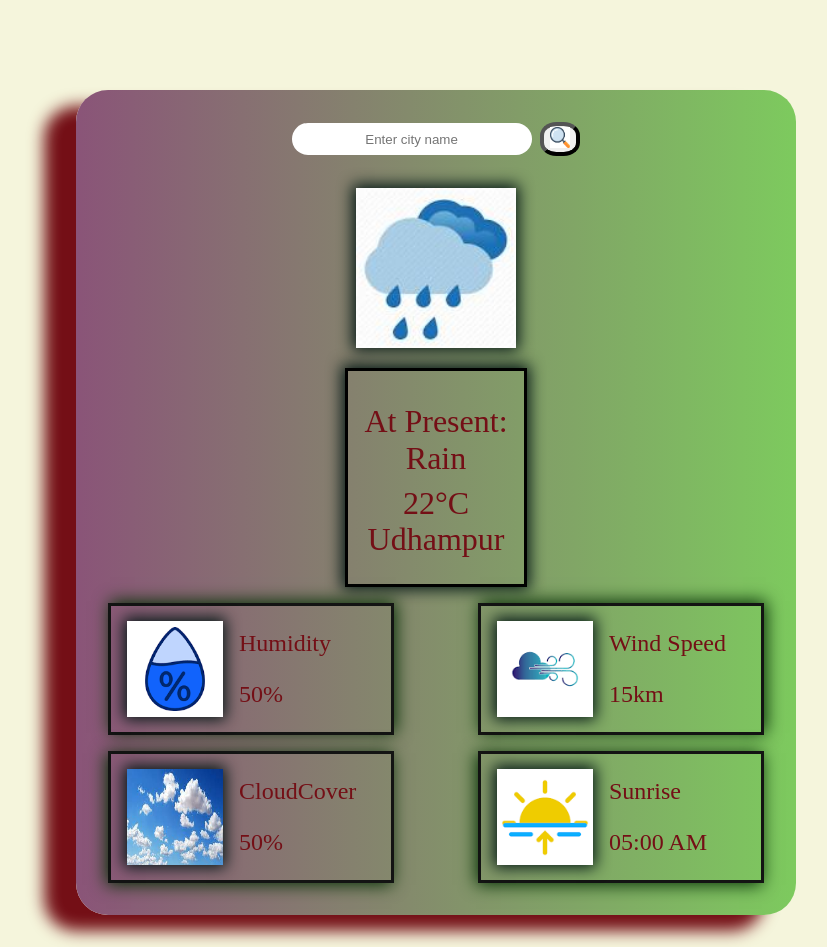
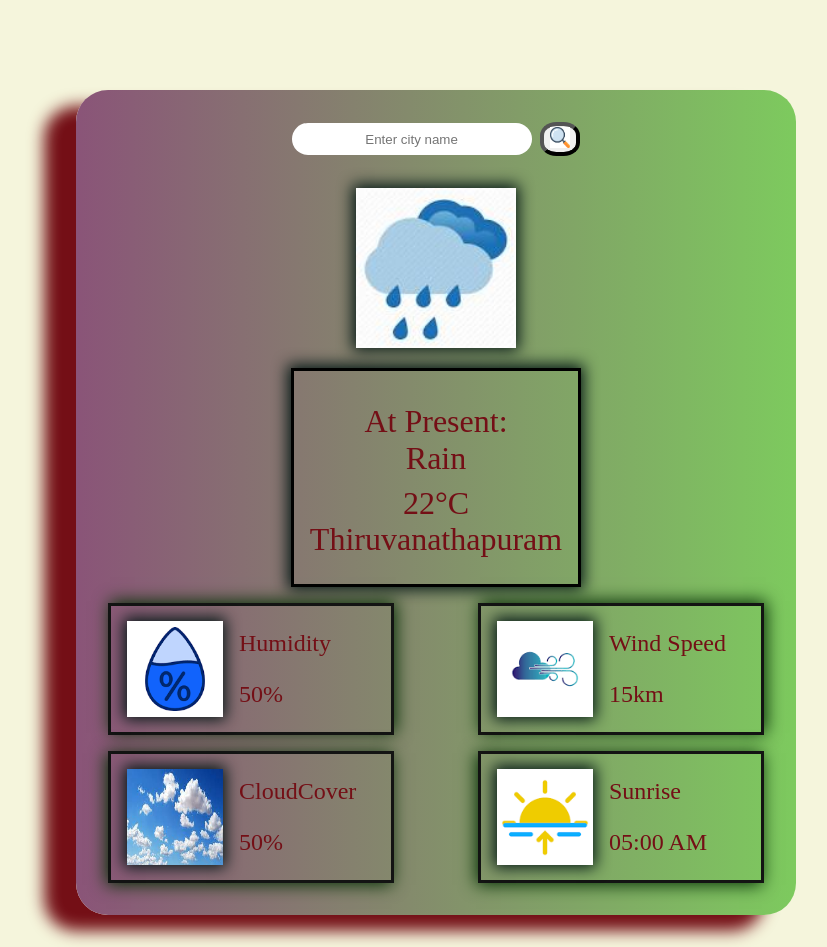
Before and after one commit to Aashish2109/Weather-App, a plain HTML site: page index.html in a window 1280 px wide. Shown: the whole page, without its empty margins (204-1031 px from the left). Drawn offline with Linux system fonts and the light colour scheme.

Commit message:
Weather-App

```diff
--- a/index.html
+++ b/index.html
@@ -28,7 +28,7 @@
                 <p>At Present:</p>
                 <p class="weather-type">Rain</p>
                 <h1 class="temp">22°C</h1>
-                <h2 class="city">Udhampur</h2>
+                <h2 class="city">Thiruvanathapuram</h2>
             </div>
             <div class="details">
                 <div class="col">
```
